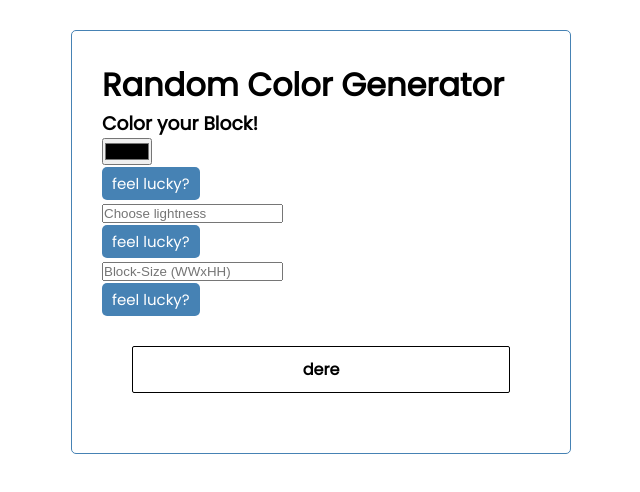
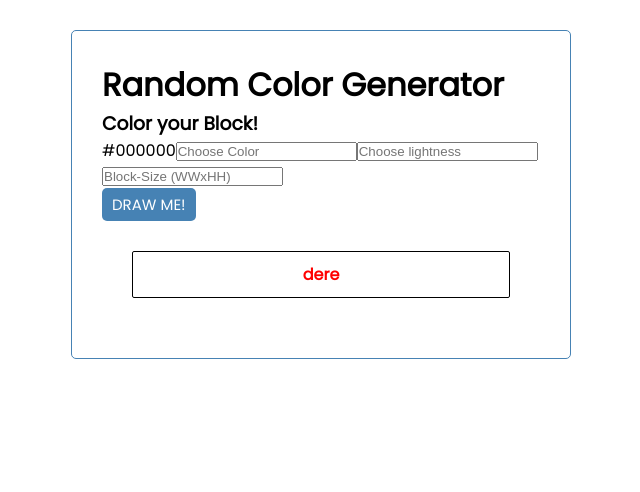
Before and after one commit to Konstantin-exe/random-color-generator-react-app, a React (Create React App) app: page / in a window 1280 px wide. Shown: the top 492 px of the page, without its empty margins (319-959 px from the left). Built offline with nearby package versions, Linux system fonts and the light colour scheme.

Commit message:
commit before branch

```diff
--- a/package.json
+++ b/package.json
@@ -6,6 +6,8 @@
     "@testing-library/jest-dom": "^5.11.4",
     "@testing-library/react": "^11.1.0",
     "@testing-library/user-event": "^12.1.10",
+    "chalk": "^4.1.0",
+    "randomcolor": "^0.6.2",
     "react": "^17.0.1",
     "react-dom": "^17.0.1",
     "react-scripts": "4.0.1",
--- a/src/App.js
+++ b/src/App.js
@@ -1,7 +1,7 @@
 import './App.css';
 import Header from './components/Header';
-import Button from './components/Button';
 import PrintObject from './components/PrintObject';
+import Form from './components/Form';
 
 function App() {
   return (
@@ -10,8 +10,9 @@ function App() {
         <Header />
       </div>
       <div>
-        <Button />
+        <Form />
       </div>
+
       <div>
         <PrintObject />
       </div>
@@ -20,9 +21,6 @@ function App() {
 }
 
 export default App;
-
-// const randomColor = require('randomcolor');
-// const chalk = require('chalk');
 
 // const hueColor = process.argv[2];
 // const luminosityColor = process.argv[3];
--- a/src/components/Button.js
+++ /dev/null
@@ -1,30 +0,0 @@
-const Button = () => {
-  const onClick = () => {
-    console.log('click');
-  };
-  return (
-    <div className="inputs">
-      <div>
-        <input className="input" type="color" placeholder="Choose Color" />
-        <button className="btn" onClick={onClick}>
-          feel lucky?
-        </button>
-      </div>
-      <div>
-        <div>
-          <input className="input" type="text" placeholder="Choose lightness" />
-          <button className="btn" onClick={onClick}>
-            feel lucky?
-          </button>
-        </div>
-      </div>
-
-      <input className="input" type="text" placeholder="Block-Size (WWxHH)" />
-      <button className="btn" onClick={onClick}>
-        feel lucky?
-      </button>
-    </div>
-  );
-};
-
-export default Button;
--- /dev/null
+++ b/src/components/Form.js
@@ -0,0 +1,44 @@
+import { useState } from 'react';
+const randomColor = require('randomcolor');
+
+const Form = () => {
+  const [color, setColor] = useState('#000000');
+
+  return (
+    <form
+      className="form" //onSubmit={this.handleSubmit} >
+    >
+      {color}
+      <input
+        className="input"
+        onChange={() => {
+          setColor(this.randomColor.hue);
+        }}
+        type="text"
+        placeholder="Choose Color"
+      />
+
+      <input
+        className="input"
+        name="lightness"
+        type="text"
+        placeholder="Choose lightness"
+      />
+
+      <input
+        className="input"
+        name="blockSize"
+        type="text"
+        placeholder="Block-Size (WWxHH)"
+      />
+
+      <div>
+        <button className="btn" type="submit" value="Submit">
+          DRAW ME!
+        </button>
+      </div>
+    </form>
+  );
+};
+
+export default Form;
--- a/src/components/PrintObject.js
+++ b/src/components/PrintObject.js
@@ -1,9 +1,45 @@
+const randomColor = require('randomcolor');
+
 const PrintObject = () => {
   return (
     <div className="hashBox">
-      <h4>dere</h4>
+      <h4 style={{ color: 'red' }}>dere</h4>
     </div>
   );
 };
 
 export default PrintObject;
+
+// const randomColor = require('randomcolor');
+// const chalk = require('chalk');
+
+// const hueColor = process.argv[2];
+// const luminosityColor = process.argv[3];
+
+// const selectColor = randomColor({
+//   hue: hueColor,
+//   luminosity: luminosityColor,
+// });
+
+// if (process.argv[2] === 'ask') {
+//   console.log('gimme color and luminosity');
+// } else {
+//   let x = 31;
+//   const y = 9;
+//   let square = '';
+//   for (let row = 1; row <= y; row++) {
+//     for (let column = 1; column <= x; column++) {
+//       if (column === 14 && row === 5) {
+//         square += chalk.hex(selectColor)(selectColor);
+//         column += 6;
+//       } else if (column > 3 && column < 29 && row > 3 && row < 7) {
+//         square += ' ';
+//       } else {
+//         square += chalk.hex(selectColor)('#');
+//       }
+//     }
+//     square += '\n';
+//   }
+
+//   console.log(square);
+// }
--- a/src/index.css
+++ b/src/index.css
@@ -51,7 +51,7 @@ body {
   font-family: inherit;
 }
 
-.inputs {
+.form {
   display: space-between;
   align-content: space-between;
 }
@@ -70,13 +70,6 @@ body {
 .btn-block {
   display: block;
   width: 100%;
-}
-
-.task {
-  background: #f4f4f4;
-  margin: 5px;
-  padding: 10px 20px;
-  cursor: pointer;
 }
 
 .add-form {
--- a/src/index.js
+++ b/src/index.js
@@ -3,6 +3,8 @@ import ReactDOM from 'react-dom';
 import './index.css';
 import App from './App';
 import reportWebVitals from './reportWebVitals';
+const randomColor = require('randomcolor');
+const chalk = require('chalk');
 
 ReactDOM.render(
   <React.StrictMode>
```
Also changed, not shown: 2 other files (tests, documents, lock files or other folders).
